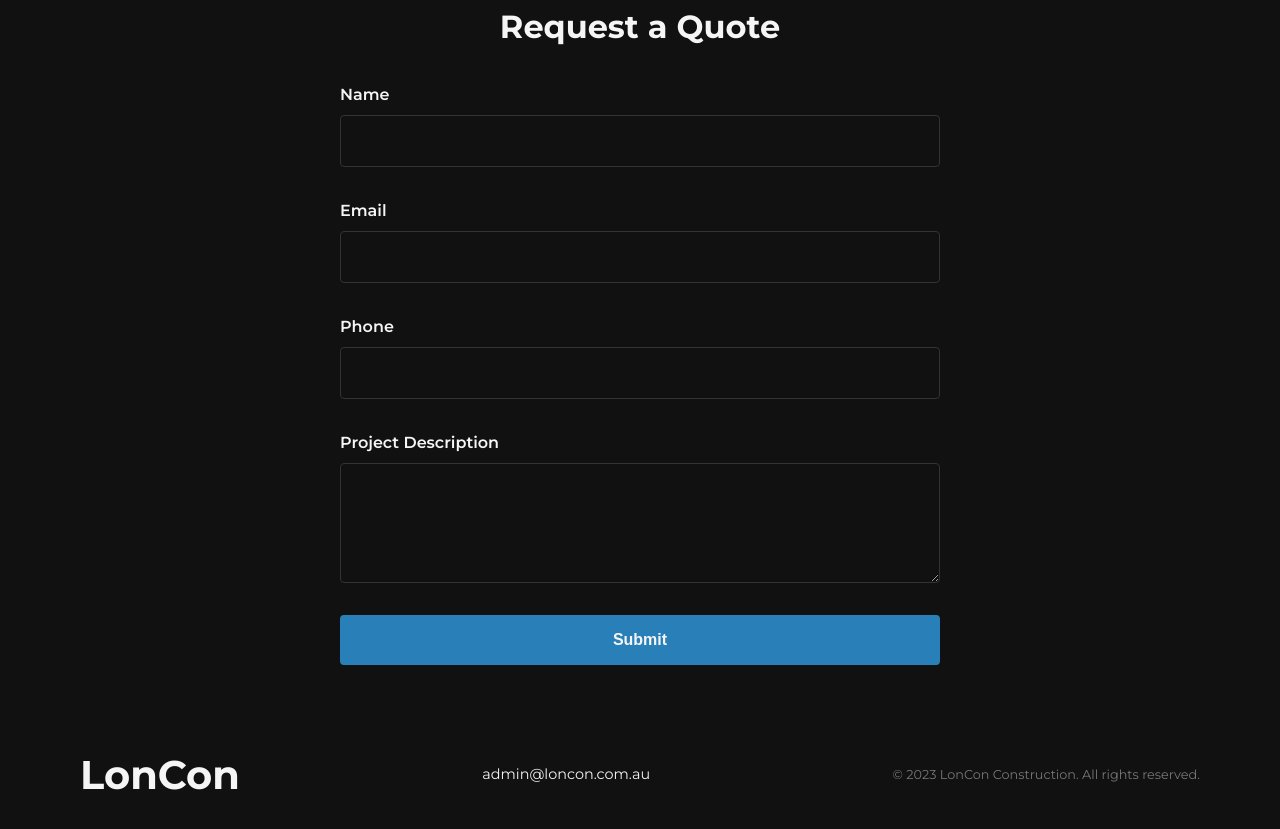
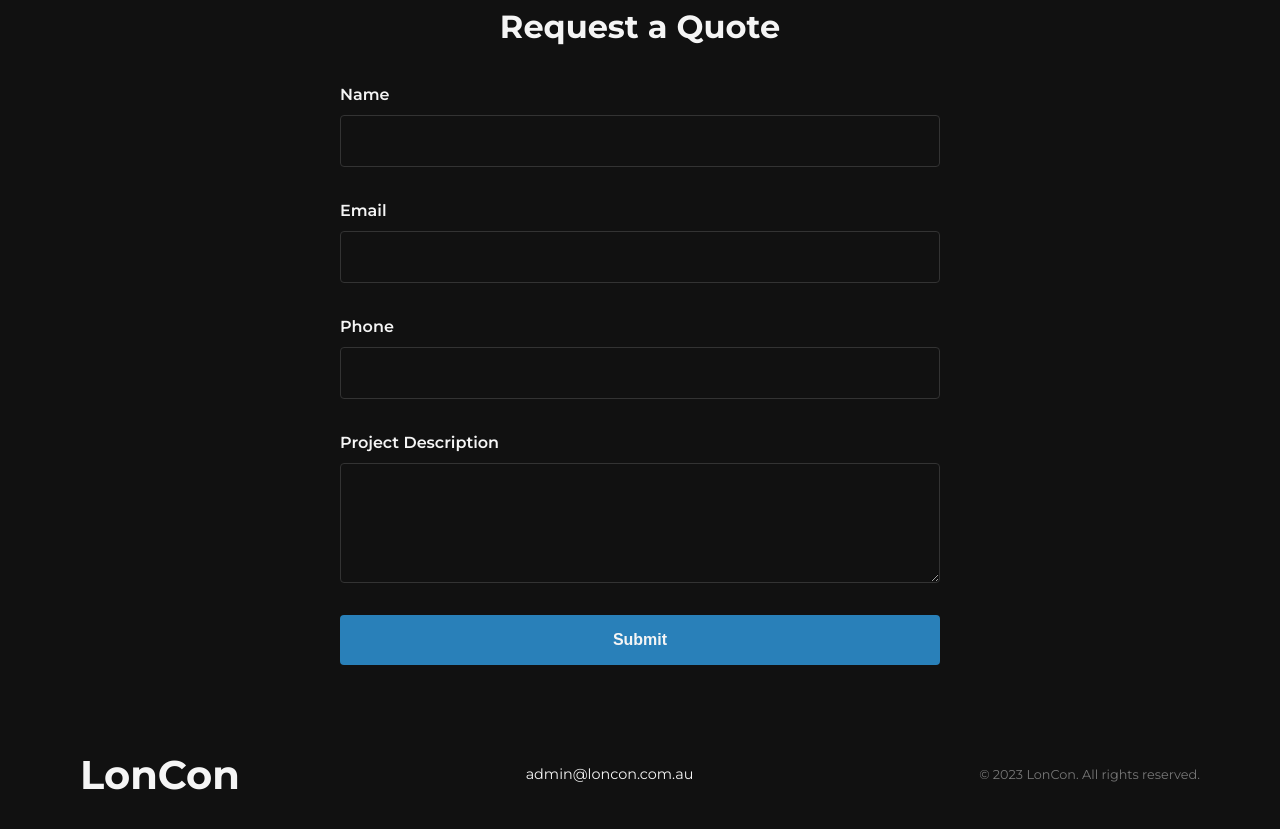
Before and after one commit to Jlo2412/loncon-website, a plain HTML site: page index.html in a window 1280 px wide. Shown: the part 1359-2188 px from the top of the page. Drawn offline with Linux system fonts and the light colour scheme.

Commit message:
Update index.html

```diff
--- a/index.html
+++ b/index.html
@@ -353,7 +353,7 @@
       <div class="contact-info">
         <a href="mailto:admin@loncon.com.au">admin@loncon.com.au</a>
       </div>
-      <p>&copy; 2023 LonCon Construction. All rights reserved.</p>
+      <p>&copy; 2023 LonCon. All rights reserved.</p>
     </div>
   </footer>
 
```
